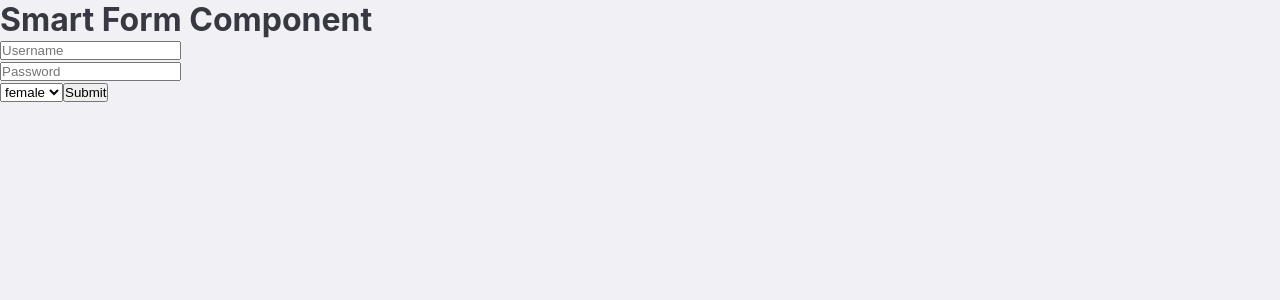
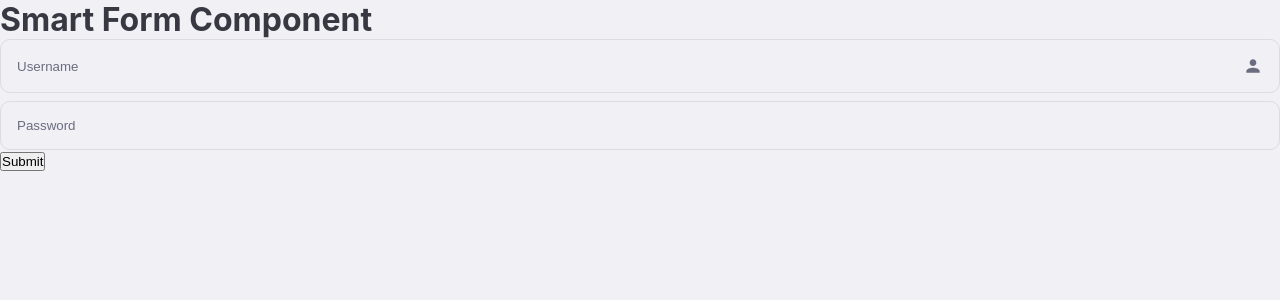
Before and after one commit to renan5g/padaria-scans, a React (Vite) app: page / in a window 1280 px wide. Shown: the top 300 px of the page. Built offline with nearby package versions, Linux system fonts and the light colour scheme.

Commit message:
feat: auth form

```diff
--- /dev/null
+++ b/src/helpers/regex.ts
@@ -0,0 +1,4 @@
+const password =
+  /^(?=.*[A-Za-z])(?=.*\d)(?=.*[@$!%*#?&])[A-Za-z\d@$!%*#?&]{8,}$/;
+
+export default { password };
--- a/src/pages/Auth/index.tsx
+++ b/src/pages/Auth/index.tsx
@@ -7,6 +7,7 @@ import { MdPerson, MdSearch } from 'react-icons/md';
 import { Form, Input } from '@/components/Form';
 
 import * as S from './styles';
+import regex from '@/helpers/regex';
 
 type Data = {
   username: string;
@@ -18,7 +19,7 @@ export const Auth = () => {
 
   const schema = Yup.object().shape({
     username: Yup.string().required(),
-    password: Yup.string().required(),
+    password: Yup.string().matches(regex.password).required(),
   });
 
   const onSubmit = ({ username, password }: Data) => {
@@ -33,6 +34,14 @@ export const Auth = () => {
           placeholder="Username"
           icon={<MdPerson size={20} color="#6C6C80" />}
         />
+        <Input
+          name="email"
+          placeholder="Username"
+          icon={<MdPerson size={20} color="#6C6C80" />}
+        />
+        <Input name="password" placeholder="Password" />
+
+        <button>Submit</button>
       </Form>
       <Outlet />
     </S.Container>
--- a/src/pages/Home/index.tsx
+++ b/src/pages/Home/index.tsx
@@ -1,23 +1,35 @@
-import Form from './Form/Form';
-import { Input } from './Form/Input';
-import { Select } from './Form/Select';
+import { useState } from 'react';
+import * as Yup from 'yup';
+
+import { MdPerson } from 'react-icons/md';
+
+import { Form, Input } from '@/components/Form';
 
 type IData = {
   username: string;
   password: string;
-  sex: string;
 };
 
 export function Home() {
+  const [data, setData] = useState<IData>({} as IData);
+
+  const schema = Yup.object().shape({
+    username: Yup.string().required('Usuario é obrigatório'),
+    password: Yup.string().required('Informe sua senha'),
+  });
+
   const onSubmit = (data: IData) => alert(JSON.stringify(data));
 
   return (
     <>
       <h1>Smart Form Component</h1>
-      <Form onSubmit={onSubmit}>
-        <Input name="username" placeholder="Username" />
+      <Form onSubmit={onSubmit} data={data} schema={schema}>
+        <Input
+          name="username"
+          placeholder="Username"
+          icon={<MdPerson size={20} color="#6C6C80" />}
+        />
         <Input name="password" placeholder="Password" />
-        <Select name="sex" options={['female', 'male', 'outer']} />
 
         <button>Submit</button>
       </Form>
```
